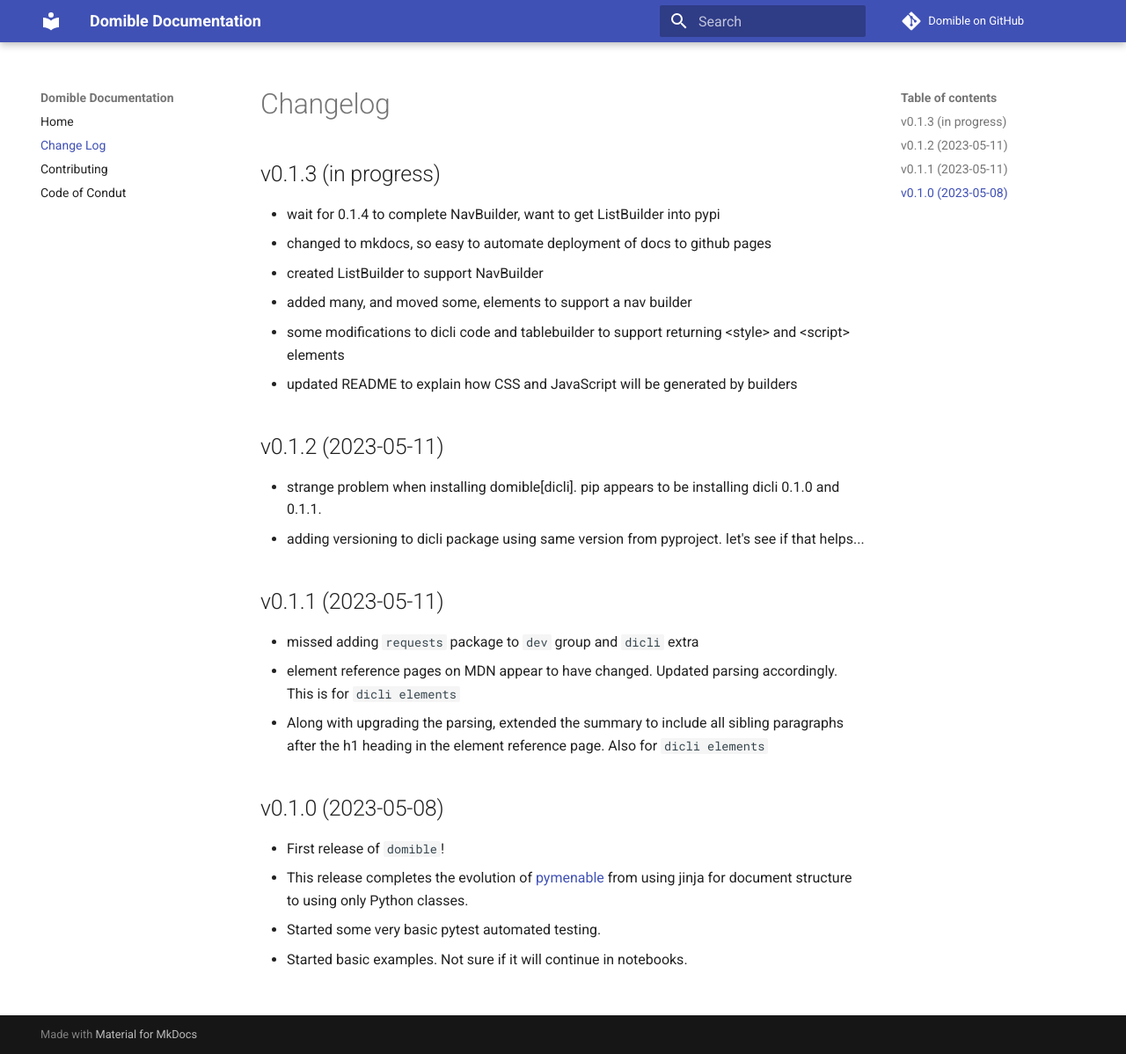
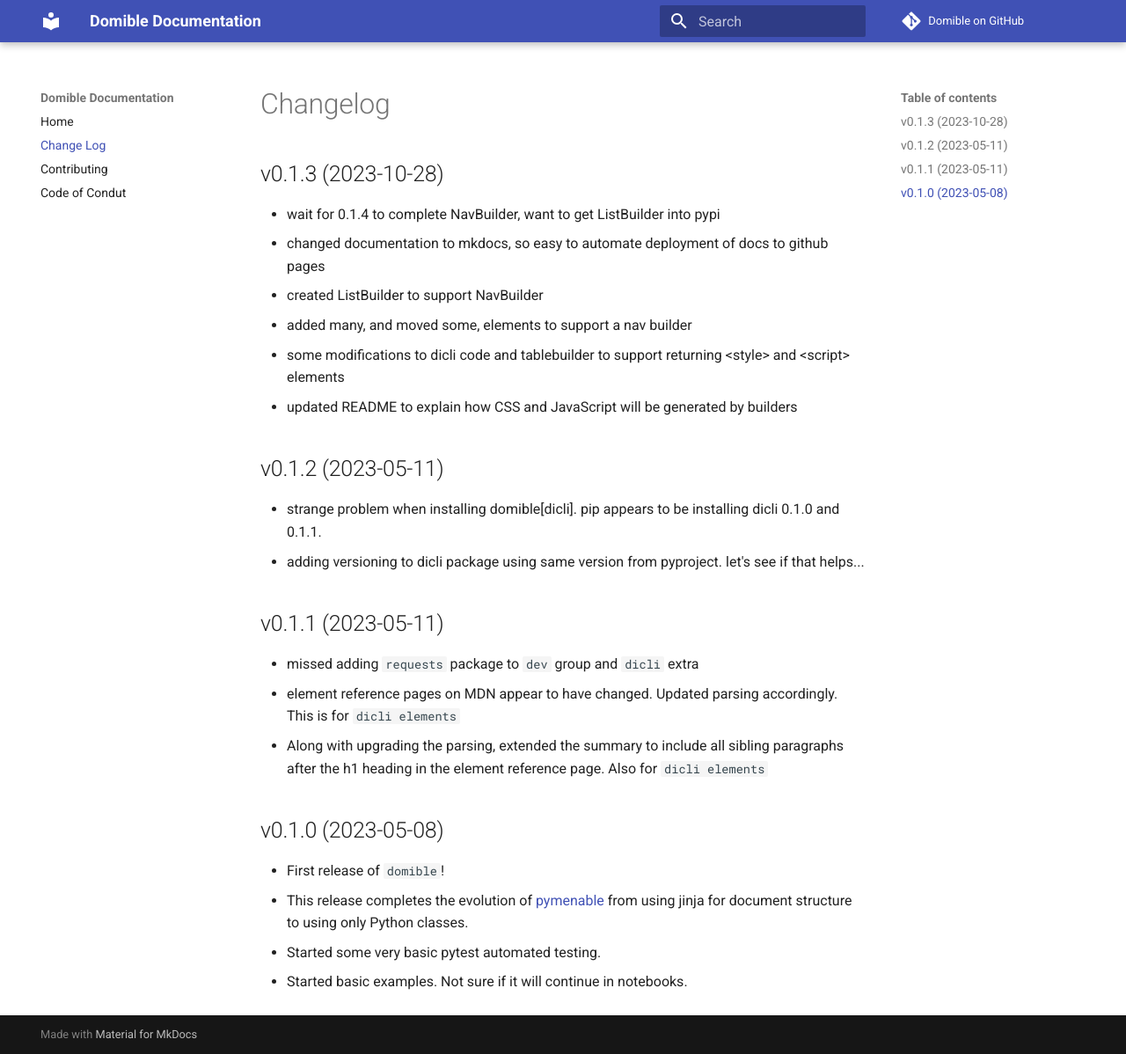
Before and after one commit to joeldodson/domible, an MkDocs documentation site: the page built from docs/CHANGELOG.md, in a window 1280 px wide and 1198 px high. Shown: the whole window at 88% size. Built offline with MkDocs 1.6.1 and Material for MkDocs 9.7.7, drawn with Linux system fonts in a browser that asks for light colours; comment, search, counter and statistics services are not loaded.

Commit message:
updated changelog and pyproject to get ready to push new version to pyPI

```diff
--- a/docs/CHANGELOG.md
+++ b/docs/CHANGELOG.md
@@ -2,10 +2,10 @@
 
 <!--next-version-placeholder-->
 
-## v0.1.3 (in progress)
+## v0.1.3 (2023-10-28)
 
 - wait for 0.1.4 to complete NavBuilder, want to get ListBuilder into pypi
-- changed to mkdocs, so easy to automate deployment of docs to github pages
+- changed documentation to mkdocs, so easy to automate deployment of docs to github pages
 - created ListBuilder to support NavBuilder
 - added many, and moved some, elements to support a nav builder
 - some modifications to dicli code and tablebuilder to support returning &lt;style> and &lt;script> elements
--- a/pyproject.toml
+++ b/pyproject.toml
@@ -1,11 +1,13 @@
 [tool.poetry]
 name = "domible"
-version = "0.1.2"
+version = "0.1.3"
 description = "python classes to create accessible HTML elements and documents "
 authors = ["Joel Dodson <joeldodson@gmail.com>"]
+maintainers = ["BlindGumption <blindgumption@gmail.com>"]
 license = "MIT"
 readme = "README.md"
 homepage = "https://joeldodson.github.io/domible"
+documentation = "https://joeldodson.github.io/domible"
 repository = "https://github.com/joeldodson/domible"
 keywords = [
     "html",
```
